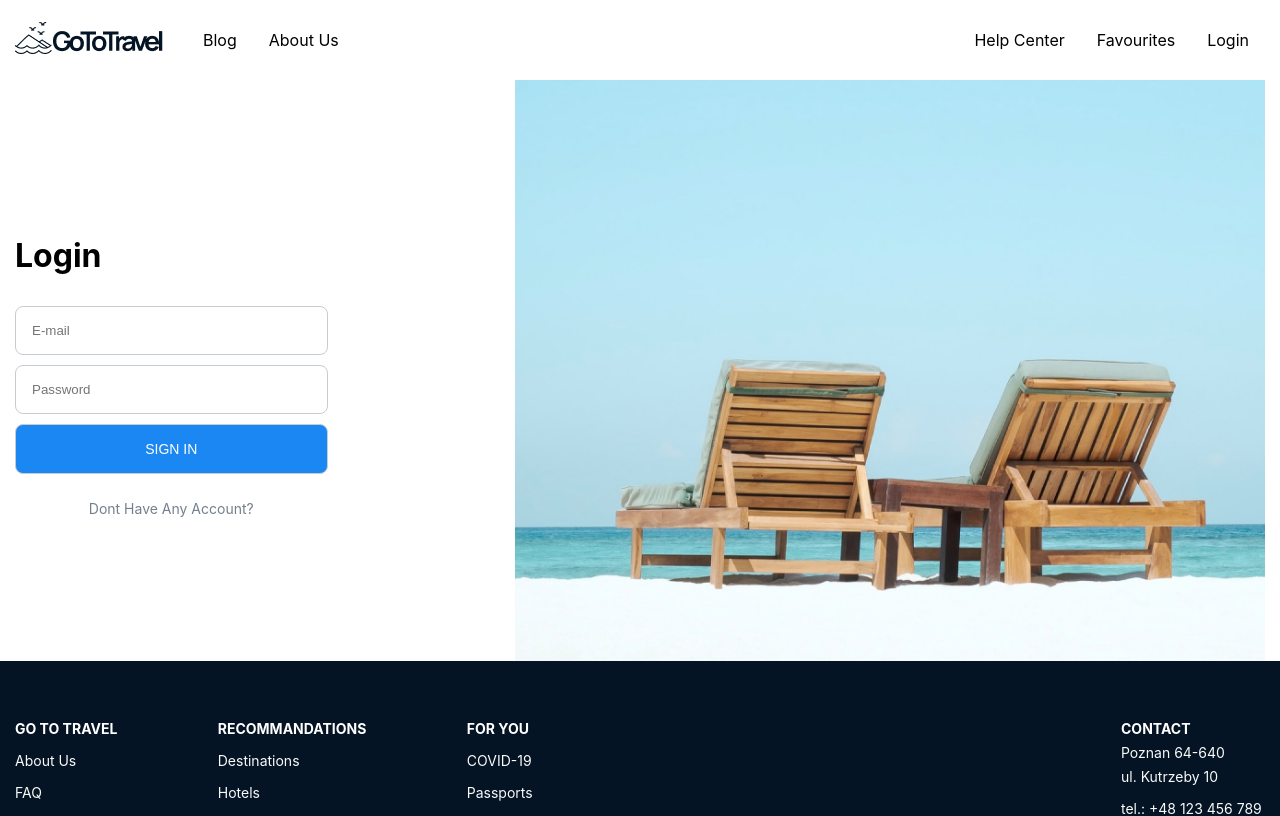
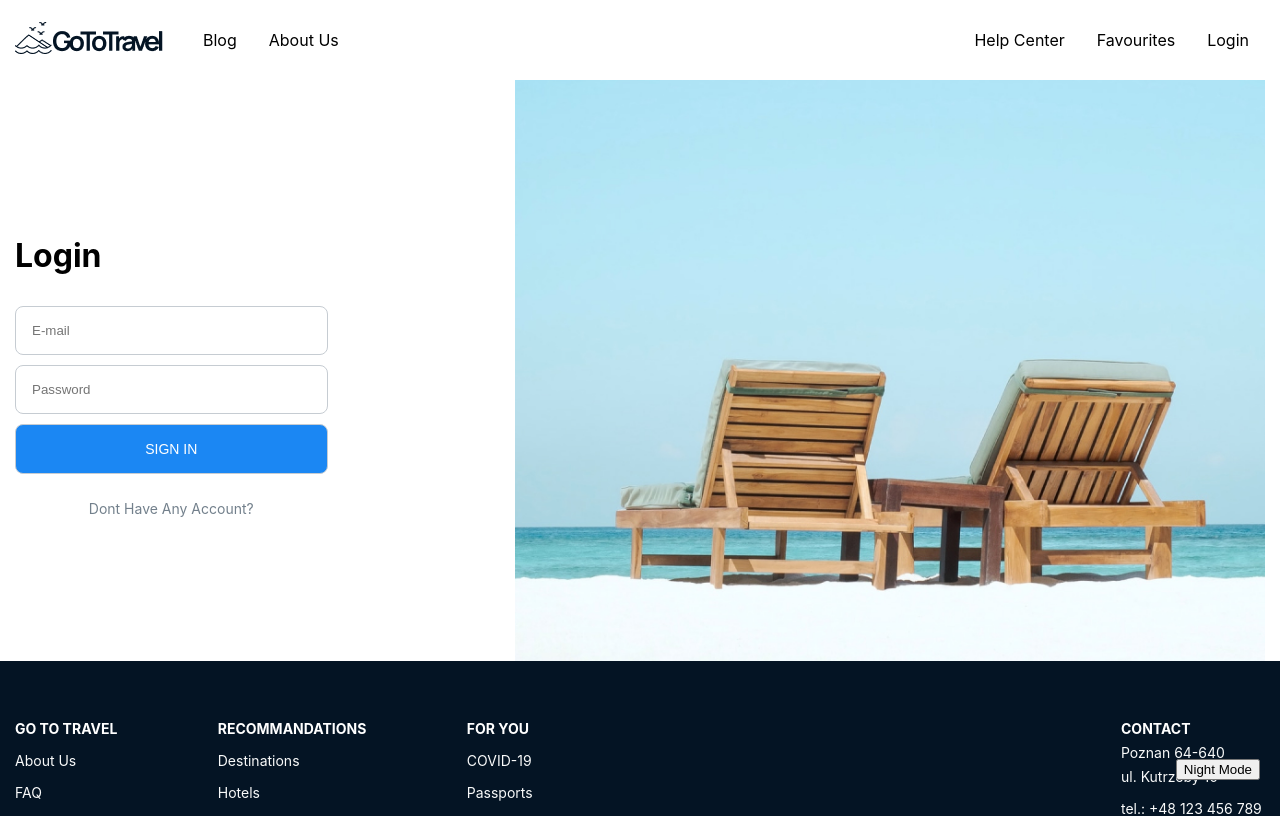
Before and after one commit to jbrambor/engineer-project, a React (Create React App) app in the folder frontend/: page /login in a window 1280 px wide. Shown: the top 816 px of the page. Built offline with nearby package versions, Linux system fonts and the light colour scheme.

Commit message:
Add night mode picker

```diff
--- a/frontend/public/index.html
+++ b/frontend/public/index.html
@@ -24,7 +24,7 @@
       work correctly both with client-side routing and a non-root public URL.
       Learn how to configure a non-root public URL by running `npm run build`.
     -->
-    <title>React App</title>
+    <title>GoToTravel - Engineer Project</title>
   </head>
   <body>
     <noscript>You need to enable JavaScript to run this app.</noscript>
--- a/frontend/src/App.js
+++ b/frontend/src/App.js
@@ -1,4 +1,5 @@
 // import {theme} from 'modules/uiTheme/theme';
+import { ThemeContext } from "@emotion/react";
 import Footer from "components/Footer/Footer";
 import Navbar from "components/Navbar/Navbar";
 import AboutUsPage from "Pages/AboutUs/About";
@@ -11,14 +12,29 @@ import LoginPage from "Pages/Login/Login";
 import LogOut from "Pages/Logout/Logout";
 import RegisterPage from "Pages/Register/Register";
 import SearchResults from "Pages/SearchResults/Results";
-import React from "react";
+import {useState, React} from "react";
 import { BrowserRouter as Router, Navigate, Route, Routes } from "react-router-dom";
-
 import "./App.scss";
 
 function App() {
+
+    const [darkTheme, setDarkTheme] = useState(localStorage.getItem('theme') ? true : false);
+    const switchTheme = () => {
+        darkTheme === true
+            ? setDarkTheme(false)
+            : setDarkTheme(true)
+        if (localStorage.getItem('theme')) {
+            localStorage.removeItem('theme');
+        }
+        else {
+            localStorage.setItem('theme', 'dark')
+        }
+    }
+
+
+
     return (
-        <div className="App">
+        <div className={`App ${darkTheme ? 'dark-theme' : ''}`}>
             <Router>
                 <Navbar />
                 <Routes>
@@ -39,7 +55,15 @@ function App() {
             </Router>
 
             <Footer />
-
+            <ThemeContext.Provider value={darkTheme}>
+                <div className="switch-theme">
+                    <button
+                        onClick={switchTheme}
+                    >
+                        Night Mode
+                    </button>
+                </div>
+            </ThemeContext.Provider>
         </div>
     );
 }
--- a/frontend/src/App.scss
+++ b/frontend/src/App.scss
@@ -14,6 +14,9 @@
 @import "./scss/pages/blog";
 @import "./scss/pages/results";
 
+.App {
+    transition: background-color .5s;
+}
 .container {
     padding-left: 15px;
     padding-right: 15px;
@@ -55,3 +58,5 @@ a {
 .slick-list {
     padding-bottom: 20px;
 }
+
+@import '../src/scss/components/darktheme';
--- a/frontend/src/autoParams/currentDate.js
+++ b/frontend/src/autoParams/currentDate.js
@@ -1,6 +1,7 @@
+let currentDate = new Date();
 function getCurrentDate() {
-    let newDate = new Date();
-    let day = newDate.getDate() +2;
+    let newDate = new Date(currentDate.getTime() + 86400000);
+    let day = newDate.getDate();
     let month = newDate.getMonth() + 1;
     let year = newDate.getFullYear();
 
@@ -8,8 +9,8 @@ function getCurrentDate() {
 }
 
 function getNextDate() {
-    let newDate = new Date();
-    let day = newDate.getDate() + 3;
+    let newDate = new Date(currentDate.getTime() + 3 * 86400000);
+    let day = newDate.getDate();
     let month = newDate.getMonth() + 1;
     let year = newDate.getFullYear();
 
--- /dev/null
+++ b/frontend/src/scss/components/_darktheme.scss
@@ -0,0 +1,45 @@
+$darkBgColor: #3a3a3a;
+$darkFooter: #2a2a2a;
+.dark-theme {
+    background-color: $darkBgColor;
+    a, p, h1, h2, h3, h4, h5, h6, ul, ol, li {
+        color: #fff;
+    }
+    .footer {
+        background: $darkFooter!important
+    }
+    .card-button {
+        a {
+            color: #ddd;
+        }
+    }
+    .card-category {
+        span {
+            background-color: #2a2a2a;
+        }
+    }
+    .login, .register {
+        input {
+            border: 1px solid $neutral00
+        }
+    }
+    .hotel__location {
+        &--address {
+            color: #ddd;
+        }
+    }
+    .hotel__data {
+        &--reviews {
+            span:not(.score) {
+                color: #ddd;
+            }
+        }
+    }
+}
+
+.switch-theme {
+    z-index: 999;
+    position: fixed;
+    bottom: 20px;
+    right: 20px;
+}
--- a/frontend/src/scss/components/_footer.scss
+++ b/frontend/src/scss/components/_footer.scss
@@ -1,6 +1,7 @@
 .footer {
     padding: 56px 0;
     color: #fff;
+    transition: background-color .5s;
     &__content {
         &--main {
             display: flex;
--- a/frontend/src/scss/components/_header.scss
+++ b/frontend/src/scss/components/_header.scss
@@ -11,6 +11,6 @@
         position: relative;
         height: 100%;
         overflow: hidden;
-        z-index: -1;
+        z-index: 1
     }
 }
--- a/frontend/src/scss/components/_searchbar.scss
+++ b/frontend/src/scss/components/_searchbar.scss
@@ -12,6 +12,8 @@
 }
 
 .search {
+    position: relative;
+    z-index: 10;
     margin-top: -100px;
     min-height: 200px;
     border-radius: 24px;
```
Also changed, not shown: 1 other file (tests, documents, lock files or other folders).
